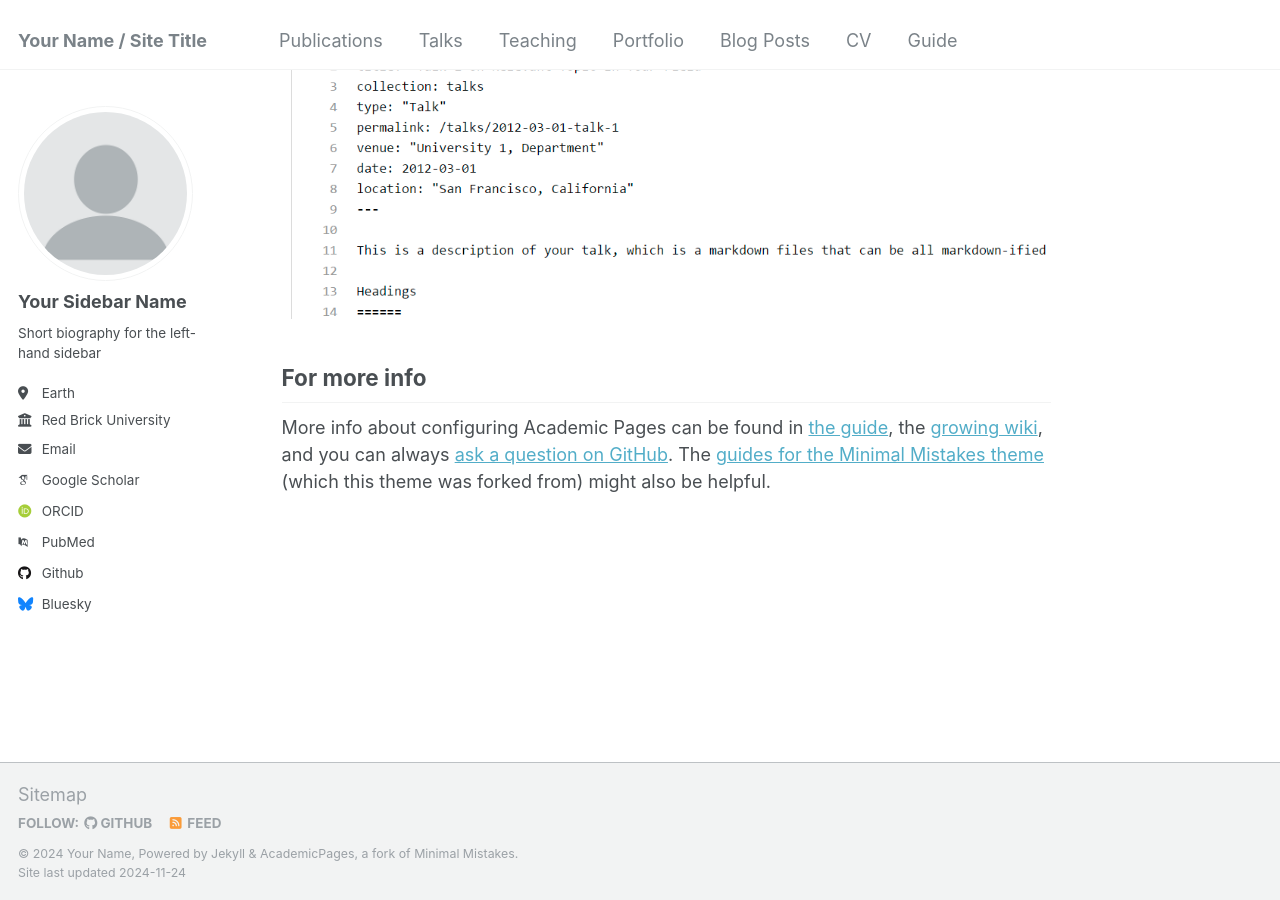
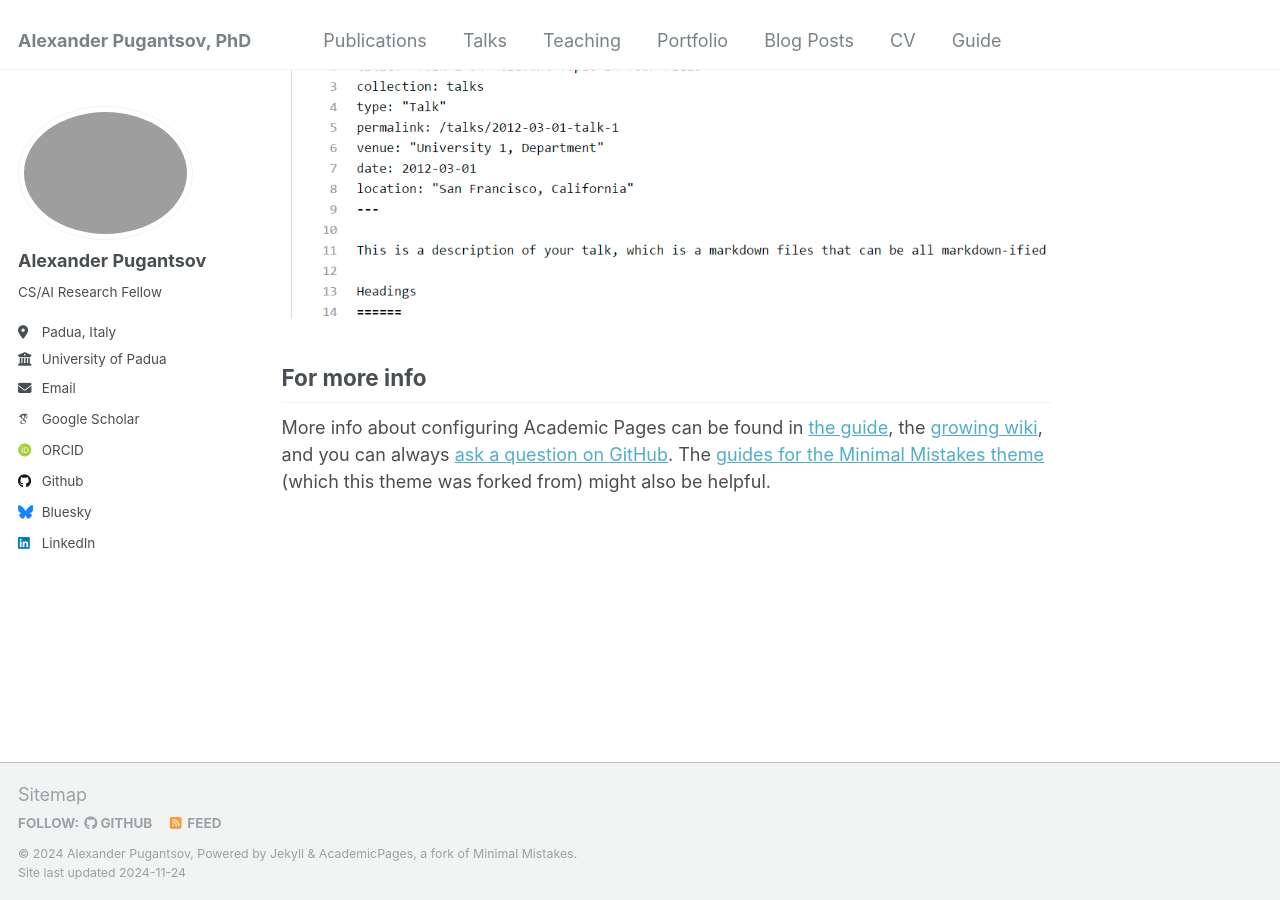
Before and after one commit to pugantsov/pugantsov.github.io, a Jekyll site: the page built from _pages/about.md, in a window 1280 px wide and 900 px high, scrolled down 2643 px. Built offline with Jekyll 4.4.1, drawn with Linux system fonts in a browser that asks for light colours; some web fonts are replaced.

Commit message:
Update _config.yml

```diff
--- a/_config.yml
+++ b/_config.yml
@@ -8,35 +8,35 @@
 
 # Basic Site Settings
 locale                   : "en-US"
-title                    : "Your Name / Site Title"
+title                    : "Alexander Pugantsov, PhD"
 title_separator          : "-"
-name                     : &name "Your Name"
+name                     : &name "Alexander Pugantsov"
 description              : &description "personal description"
-url                      : https://academicpages.github.io # the base hostname & protocol for your site e.g. "https://[your GitHub username].github.io"
+url                      : https://pugantsov.github.io # the base hostname & protocol for your site e.g. "https://[your GitHub username].github.io"
 baseurl                  : "" # the subpath of your site, e.g. "/blog"
-repository               : "academicpages/academicpages.github.io"
+repository               : "pugantsov/pugantsov.github.io"
 
 # Site Author - The following control what appear as part of the author content on the side bar.
 #               If a field is blank the icon and link will not appear, otherwise it will be shown.
 #               Additional customization can be done by editing /_includes/author-profile.html
 author:
   # Biographic information
-  avatar           : "profile.png"
-  name             : "Your Sidebar Name"
+  avatar           : "profile.jpg"
+  name             : "Alexander Pugantsov"
   pronouns         : # example: "she/her"
-  bio              : "Short biography for the left-hand sidebar"
-  location         : "Earth"
-  employer         : "Red Brick University"
+  bio              : "CS/AI Research Fellow"
+  location         : "Padua, Italy"
+  employer         : "University of Padua"
   uri              : # URL
-  email            : "none@example.org"
+  email            : "alexander.pugantsov@unipd.it"
 
   # Academic websites
   arxiv            : # URL - Update with the correct link to your profile
-  googlescholar    : "https://scholar.google.com/citations?user=PS_CX0AAAAAJ"
+  googlescholar    : "https://scholar.google.com/citations?user=b0i_tFYAAAAJ"
   impactstory      : # URL
-  orcid            : "http://orcid.org/yourorcidurl"
+  orcid            : "https://orcid.org/0000-0001-6630-0258"
   semantic         : # URL
-  pubmed           : "https://www.ncbi.nlm.nih.gov/pubmed/?term=john+snow"
+  pubmed           : # URL
   researchgate     : # URL
   scopus           : # URL
 
@@ -44,12 +44,12 @@ author:
   bitbucket        : # Username - Update with your username on the site
   codepen          : # Username
   dribbble         : # Username
-  github           : "academicpages"
+  github           : "pugantsov"
   kaggle           : # Username
   stackoverflow    : # User number or user number and name (i.e., use "1" or "1/jeff-atwood")
 
   # Social media
-  bluesky          : "bsky.app" # Replace this with you Bluesky username
+  bluesky          : "pugantsov.bsky.social" # Replace this with you Bluesky username
   facebook         : # Username
   flickr           : # Username
   foursquare       : # Username
@@ -58,7 +58,7 @@ author:
   keybase          : # Username
   instagram        : # Username
   lastfm           : # Username
-  linkedin         : # Username
+  linkedin         : "pugantsov"
   mastodon         : # URL
   medium           : # URL
   pinterest        : # Username
```
